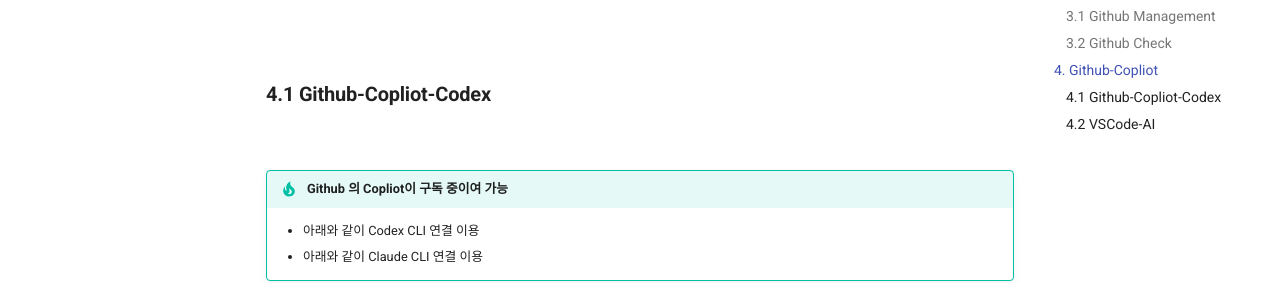
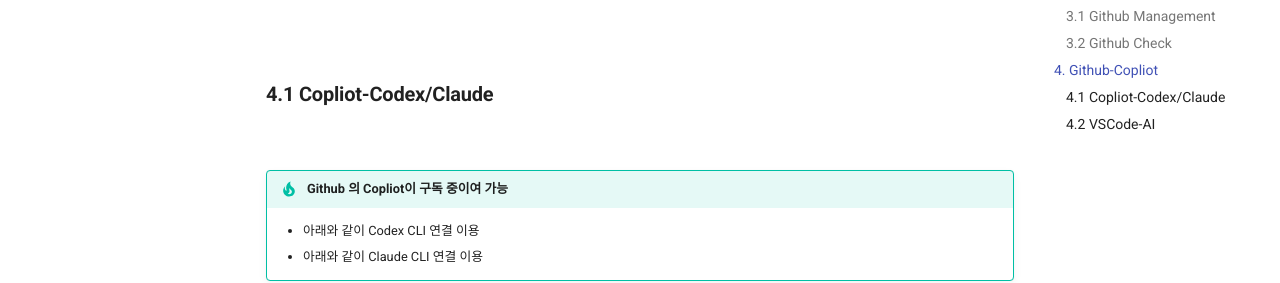
Before and after one commit to JeonghunLee/vscode_doc, an MkDocs documentation site: the page built from docs/index.md, in a window 1280 px wide and 900 px high, scrolled down 7340 px. Shown: the part 178-461 px from the top of the window. Built offline with MkDocs 1.6.1 and Material for MkDocs 9.7.7, drawn with Linux system fonts in a browser that asks for light colours; comment, search, counter and statistics services are not loaded.

Commit message:
Fix section title for clarity in Github Copilot documentation

```diff
--- a/docs/index.md
+++ b/docs/index.md
@@ -104,7 +104,7 @@
 
 <br/>
 
-### 4.1 Github-Copliot-Codex
+### 4.1 Copliot-Codex/Claude
 
 <br/>
 
```
